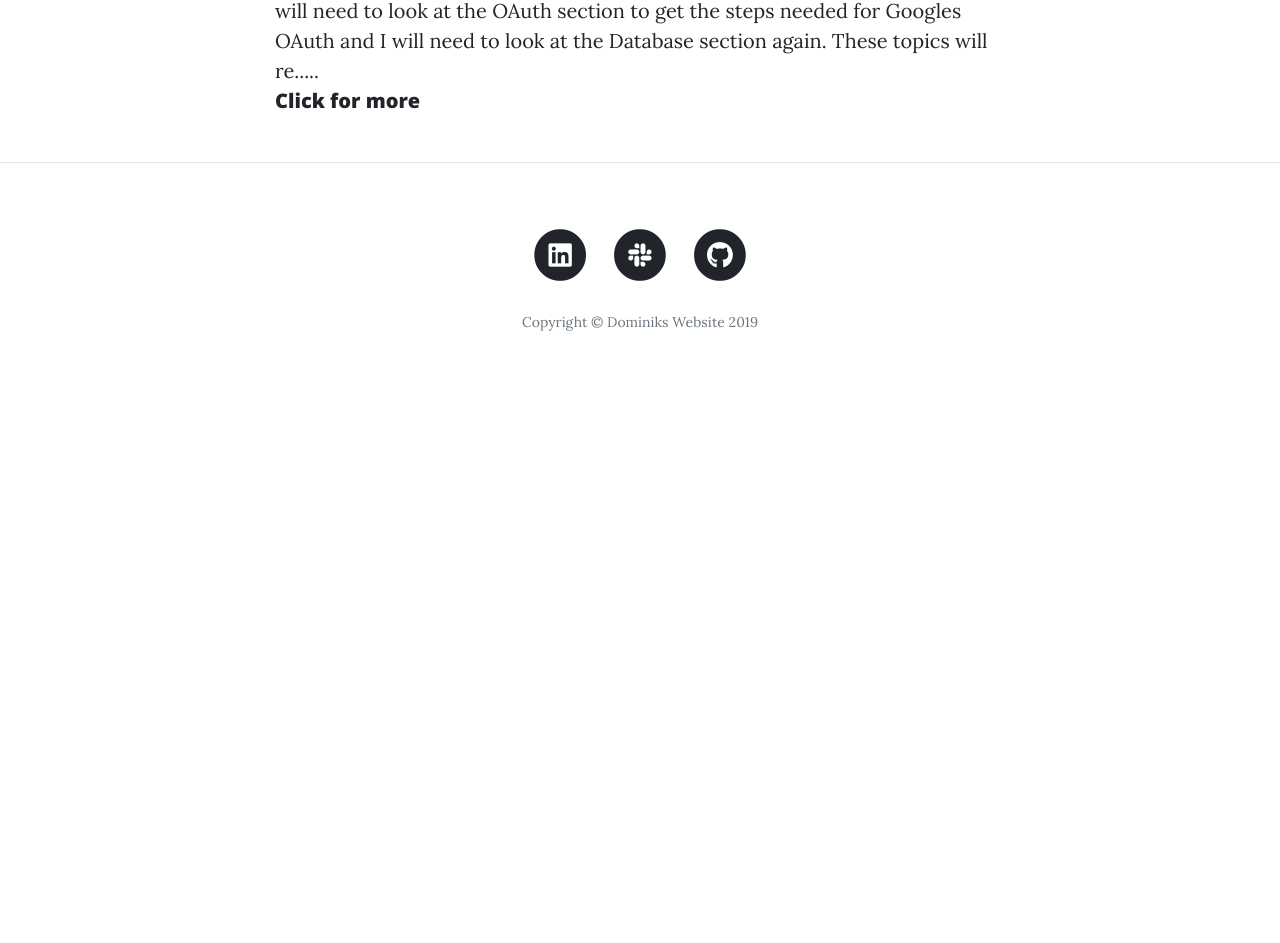
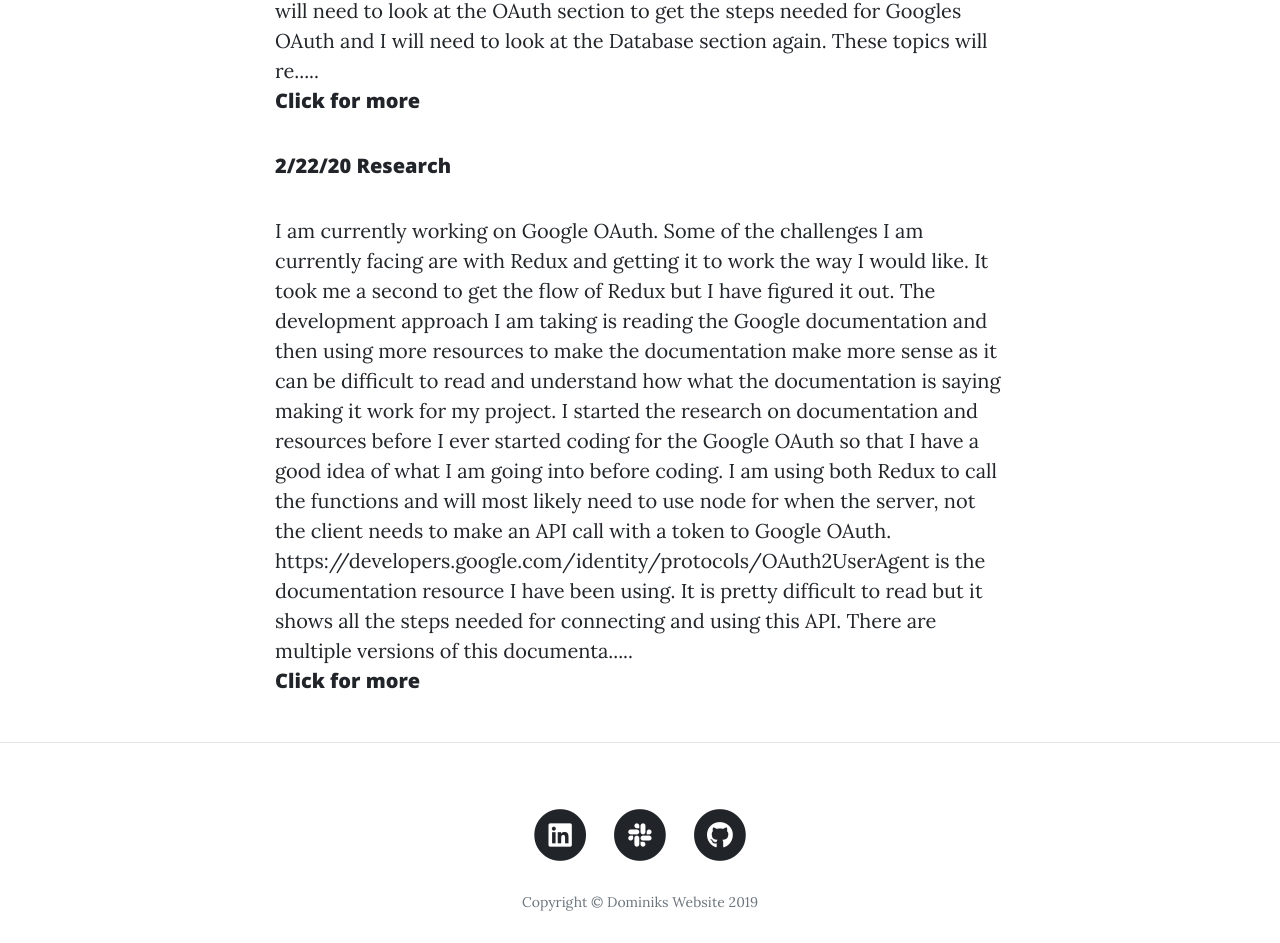
Before and after one commit to DominikColl/dominikcoll.github.io, a website: page blog.html in a window 1280 px wide. Shown: the part 1750-2693 px from the top of the page. Before the commit the page ends 2148 px from the top, so only its background shows below. Drawn offline with nearby package versions, Linux system fonts and the light colour scheme.

Commit message:
Added blog post

```diff
--- a/blog.html
+++ b/blog.html
@@ -123,6 +123,24 @@
             the steps I need for Googles OAuth this is their documentation for Node OAuth I will most likely also use another
             tutorial to follow with sense Googles documentation isn’t the easiest to understand.
           </p>
+          <h2 class="blogP">2/22/20 Research</h2>
+          <p class='blogP' id='2'>
+            I am currently working on Google OAuth. Some of the challenges I am currently facing are with Redux and getting it to work
+            the way I would like. It took me a second to get the flow of Redux but I have figured it out. The development
+            approach I am taking is reading the Google documentation and then using more resources to make the documentation
+            make more sense as it can be difficult to read and understand how what the documentation is saying making it
+            work for my project. I started the research on documentation and resources before I ever started coding for the
+            Google OAuth so that I have a good idea of what I am going into before coding. I am using both Redux to call
+            the functions and will most likely need to use node for when the server, not the client needs to make an API
+            call with a token to Google OAuth. https://developers.google.com/identity/protocols/OAuth2UserAgent is the documentation
+            resource I have been using. It is pretty difficult to read but it shows all the steps needed for connecting and
+            using this API. There are multiple versions of this documentation that I can use for my project this is the client-side
+            versions but there is as well a Node js version if I found that to be more useful. Another resource I have been
+            using is https://tests4geeks.com/blog/oauth2-javascript-tutorial/ this reads better and is much more user-friendly
+            to understand the steps needed to get it working and what the steps are doing functionality wise. I would not
+            be able to do the Google OAuth without this extra research as the steps to achieve this are very unique to API
+            I am using. The research I am doing will help me achieve signing someone in with using GoogleOAuth/
+          </p>
         </div>
       </div>
     </div>
```
